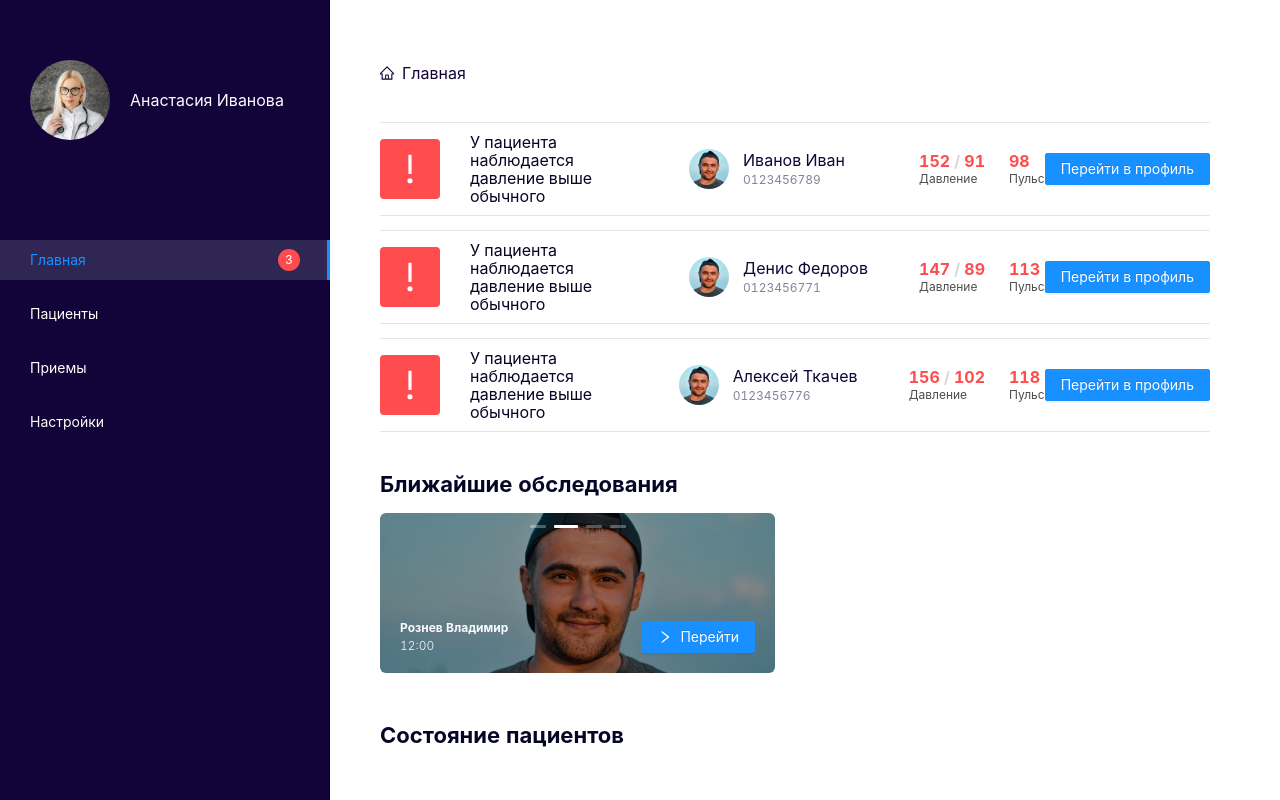
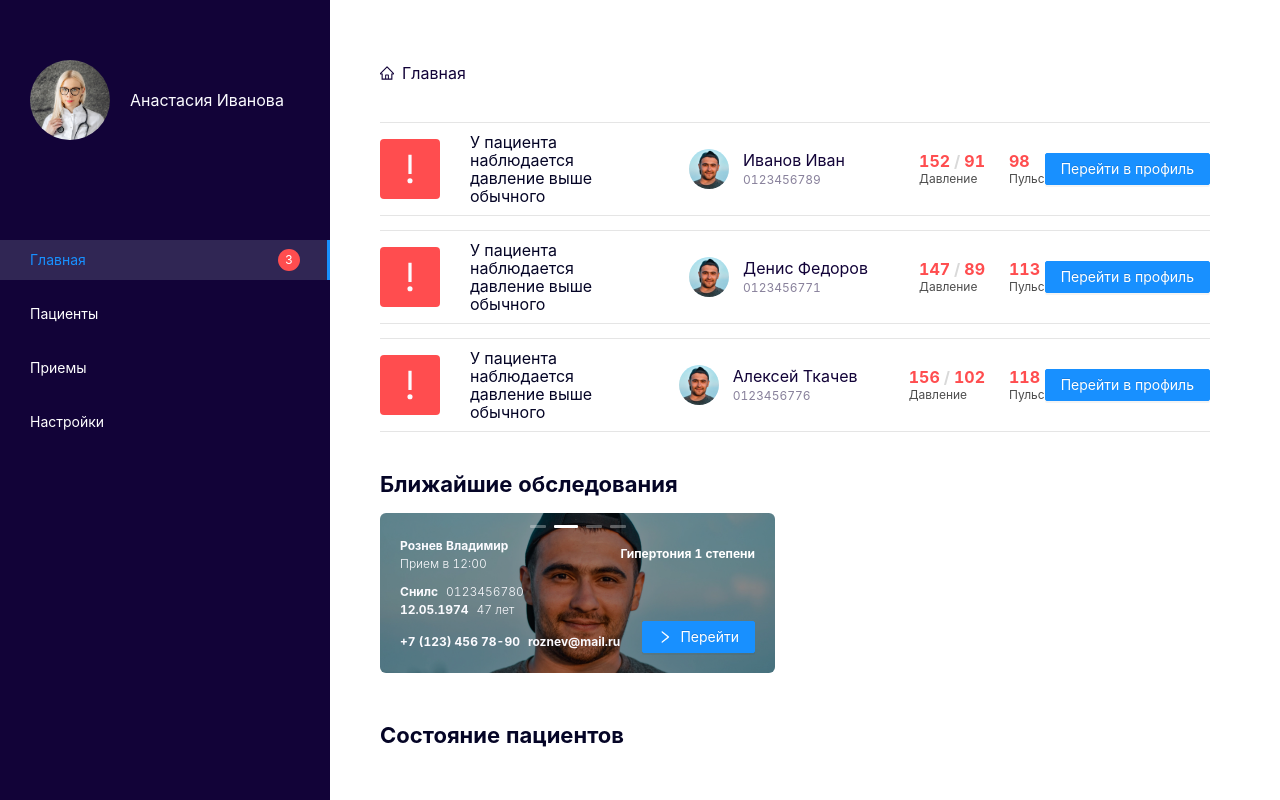
Before and after one commit to KYLFYK/miac_web, a React (Create React App) app: page / in a window 1280 px wide. Built offline with nearby package versions, Linux system fonts and the light colour scheme.

Commit message:
Fix home

```diff
--- a/src/components/home/Home.js
+++ b/src/components/home/Home.js
@@ -5,7 +5,7 @@ import styles from './Home.module.scss'
 import { ExclamationOutlined, RightOutlined, HomeOutlined } from "@ant-design/icons"
 
 import User from '../../global/user/User'
-import { Button, Carousel, Progress, Card, Breadcrumb } from "antd"
+import { Button, Carousel, Progress, Card } from "antd"
 import { NavLink } from "react-router-dom"
 import globalStyles from "../../global/App.module.scss"
 
@@ -83,6 +83,7 @@ const Slider = (props) => {
 								</div>
 								<div className={styles.content}>
 									<div className={styles.contentText}>
+										<div className={styles.contentTextItem}>
 											<span className={styles.sliderName}>
 												{ item.userName }
 											</span>
@@ -90,11 +91,39 @@ const Slider = (props) => {
 												{ item.time }
 											</span>
 										</div>
+										<div className={styles.contentTextItemFl}>
+											<span className={styles.sliderName}>
+												Снилс
+											</span>
+											<span className={styles.sliderDate}>
+												{ item.userId }
+											</span>
+										</div>
+										<div className={styles.contentTextItemFl}>
+											<span className={styles.sliderName}>
+												{ item.birthday }
+											</span>
+											<span className={styles.sliderDate}>
+												{ item.age }
+											</span>
+										</div>
+										<div className={styles.contentLinks}>
+											<a href={`tel:${item.phoneLink}`} className={styles.sliderName}>
+												{ item.phoneNumber }
+											</a>
+											<a href={`mailto:${item.email}`} className={styles.sliderName}>
+												{ item.email }
+											</a>
+										</div>
+									</div>
 									<NavLink to={`/pacients/${item.userId}`}>
 										<Button type="primary" icon={<RightOutlined />}>
 											Перейти
 										</Button>
 									</NavLink>
+								</div>
+								<div className={styles.anamez}>
+									{ item.anamez }
 								</div>
 							</div>
 						</div>
--- a/src/components/home/Home.module.scss
+++ b/src/components/home/Home.module.scss
@@ -132,6 +132,15 @@
 			}
 		}
 
+		.anamez {
+			@include text-12-bold;
+
+			position: absolute;
+			top: 34px;
+			right: 20px;
+			color: white;
+		}
+
 		.content {
 			position: absolute;
 			top: 0;
@@ -147,6 +156,27 @@
 			.contentText {
 				display: flex;
 				flex-direction: column;
+
+				.contentTextItem {
+					display: flex;
+					flex-direction: column;
+					margin-bottom: 14px;
+				}
+
+				.contentTextItemFl {
+					display: flex;
+					gap: 8px;
+				}
+
+				.contentLinks {
+					display: flex;
+					gap: 8px;
+					margin-top: 14px;
+
+					a {
+						font-size: 12px !important;
+					}
+				}
 			}
 
 			.sliderName {
--- a/src/components/pacients/Pacients.js
+++ b/src/components/pacients/Pacients.js
@@ -1,12 +1,17 @@
+import React from "react"
+
 import globalStyles from '../../global/App.module.scss'
-
 import styles from './Pacients.module.scss'
 
 import { NavLink } from "react-router-dom"
 import { HomeOutlined } from "@ant-design/icons"
-import React from "react"
+import { Button } from "antd"
 
-const Pacients = () => {
+const Pacients = (props) => {
+	let onSearch = (e) => {
+		props.setSearchText(e.target.value)
+	}
+
 	return (
 		<>
 			<div className={globalStyles.crumbs}>
@@ -25,6 +30,16 @@ const Pacients = () => {
 					</span>
 				</NavLink>
 			</div>
+			<div className={styles.searchField}>
+				<input placeholder="Поиск" type="text" onChange={(e) => onSearch(e)} value={props.searchFiledText} />
+			</div>
+			<div className={styles.filter}>
+				<div className={styles.filterBtns}>
+					<Button type="primary">Все пациенты</Button>
+					<Button>Тяжелое состояние</Button>
+					<Button>Прием в ближайшее время</Button>
+				</div>
+			</div>
 		</>
 	)
 }
--- a/src/components/pacients/Pacients.module.scss
+++ b/src/components/pacients/Pacients.module.scss
@@ -1 +1,37 @@
 @import '../../global/_variables.scss';
+
+.searchField {
+	margin-top: 30px;
+	margin-bottom: 16px;
+	width: 440px;
+	height: 50px;
+
+	input {
+		width: 100%;
+		height: 100%;
+		outline: none;
+		padding-left: 20px;
+		background-color: #F8F8F8;
+		border-radius: 4px;
+		border: none;
+		color: $c-black;
+
+		@include text-12-reg;
+
+		&::placeholder {
+			color: $c-black;
+			opacity: 50%;
+		}
+	}
+}
+
+.filter {
+	display: flex;
+	flex-wrap: wrap;
+	gap: 16px 22px;
+
+	.filterBtns {
+		display: flex;
+		gap: 14px;
+	}
+}
--- a/src/components/pacients/PacientsContainer.js
+++ b/src/components/pacients/PacientsContainer.js
@@ -1,14 +1,15 @@
 import { connect } from 'react-redux'
 
 import Pacients from "./Pacients"
-import { selectMenu } from "../../state/menuReducer"
+
+import { setSearchText } from "../../state/pacientsReducer"
 
 let mapStateToProps = (state) => {
 	return {
-
+		searchFiledText: state.pacients.searchFiledText
 	}
 }
 
 export default connect(mapStateToProps, {
-	selectMenu,
+	setSearchText,
 })(Pacients)
--- a/src/global/App.js
+++ b/src/global/App.js
@@ -1,8 +1,7 @@
 import styles from './App.module.scss';
 import 'antd/dist/antd.css';
 
-import { BrowserRouter, NavLink, Route } from 'react-router-dom'
-import { Breadcrumb } from "antd"
+import { BrowserRouter, Route } from 'react-router-dom'
 
 import MenuContainer from "./menu/MenuContainer"
 import HomeContainer from "../components/home/HomeContainer"
--- a/src/state/homeReducer.js
+++ b/src/state/homeReducer.js
@@ -46,25 +46,49 @@ let initialState = {
 			userId: '0123456789',
 			userName: 'Иванов Иван',
 			userBigPhoto: bigPhoto,
-			time: '11:30'
+			time: 'Прием в 11:30',
+			anamez: 'Гипертония 1 степени',
+			birthday: '12.05.1974',
+			age: '47 лет',
+			phoneNumber: '+7 (123) 456 78-90',
+			phoneLink: '+791234567890',
+			email: 'ivanov@mail.ru'
 		},
 		{
 			userId: '0123456780',
 			userName: 'Рознев Владимир',
 			userBigPhoto: bigPhoto,
-			time: '12:00'
+			time: 'Прием в 12:00',
+			anamez: 'Гипертония 1 степени',
+			birthday: '12.05.1974',
+			age: '47 лет',
+			phoneNumber: '+7 (123) 456 78-90',
+			phoneLink: '+791234567890',
+			email: 'roznev@mail.ru'
 		},
 		{
 			userId: '0123456781',
 			userName: 'Плотников Илья',
 			userBigPhoto: bigPhoto,
-			time: '12:30'
+			time: 'Прием в 12:30',
+			anamez: 'Гипертония 1 степени',
+			birthday: '12.05.1974',
+			age: '47 лет',
+			phoneNumber: '+7 (123) 456 78-90',
+			phoneLink: '+791234567890',
+			email: 'plotnikov@mail.ru'
 		},
 		{
 			userId: '0123456782',
 			userName: 'Чернов Алексей',
 			userBigPhoto: bigPhoto,
-			time: '13:00'
+			time: 'Прием в 13:00',
+			anamez: 'Гипертония 1 степени',
+			birthday: '12.05.1974',
+			age: '47 лет',
+			phoneNumber: '+7 (123) 456 78-90',
+			phoneLink: '+791234567890',
+			email: 'chernov@mail.ru'
 		}
 	]
 }
--- /dev/null
+++ b/src/state/pacientsReducer.js
@@ -0,0 +1,22 @@
+const SET_SEARCH_TEXT = 'SET_SEARCH_TEXT'
+
+export const setSearchText = (text) => ({
+	type: SET_SEARCH_TEXT,
+	text: text
+})
+
+let initialState = {
+	searchFiledText: ''
+}
+
+export const pacientsReducer = (state = initialState, action) => {
+	switch (action.type) {
+		case SET_SEARCH_TEXT:
+			return {
+				...state,
+				searchFiledText: action.text
+			}
+		default:
+			return state
+	}
+}
--- a/src/state/store.js
+++ b/src/state/store.js
@@ -1,10 +1,13 @@
 import { combineReducers, createStore } from 'redux'
+
 import { menuReducer } from "./menuReducer"
 import { homeReducer } from "./homeReducer"
+import { pacientsReducer } from './pacientsReducer'
 
 let reducers = combineReducers({
 	menu: menuReducer,
-	home: homeReducer
+	home: homeReducer,
+	pacients: pacientsReducer
 })
 
 let store = createStore(reducers)
```
Lines whose indentation alone changed are shown as unchanged.
